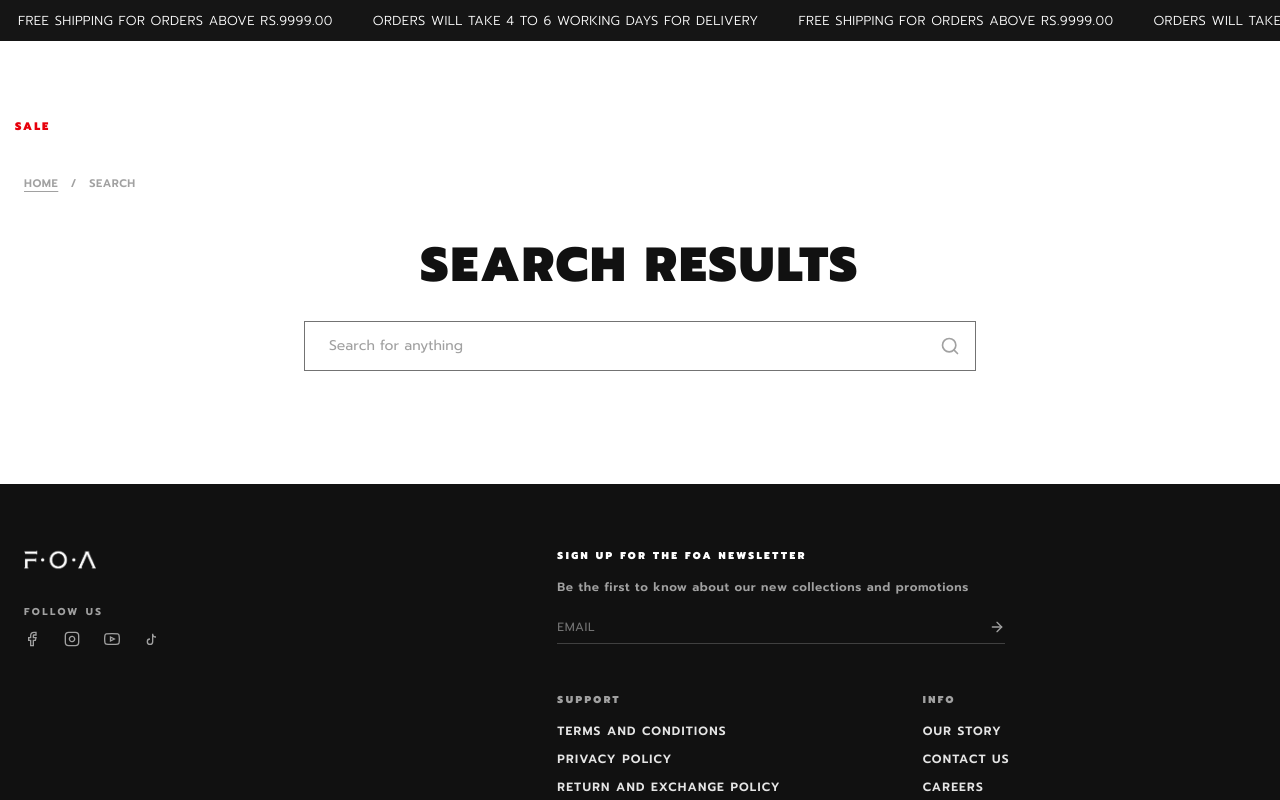
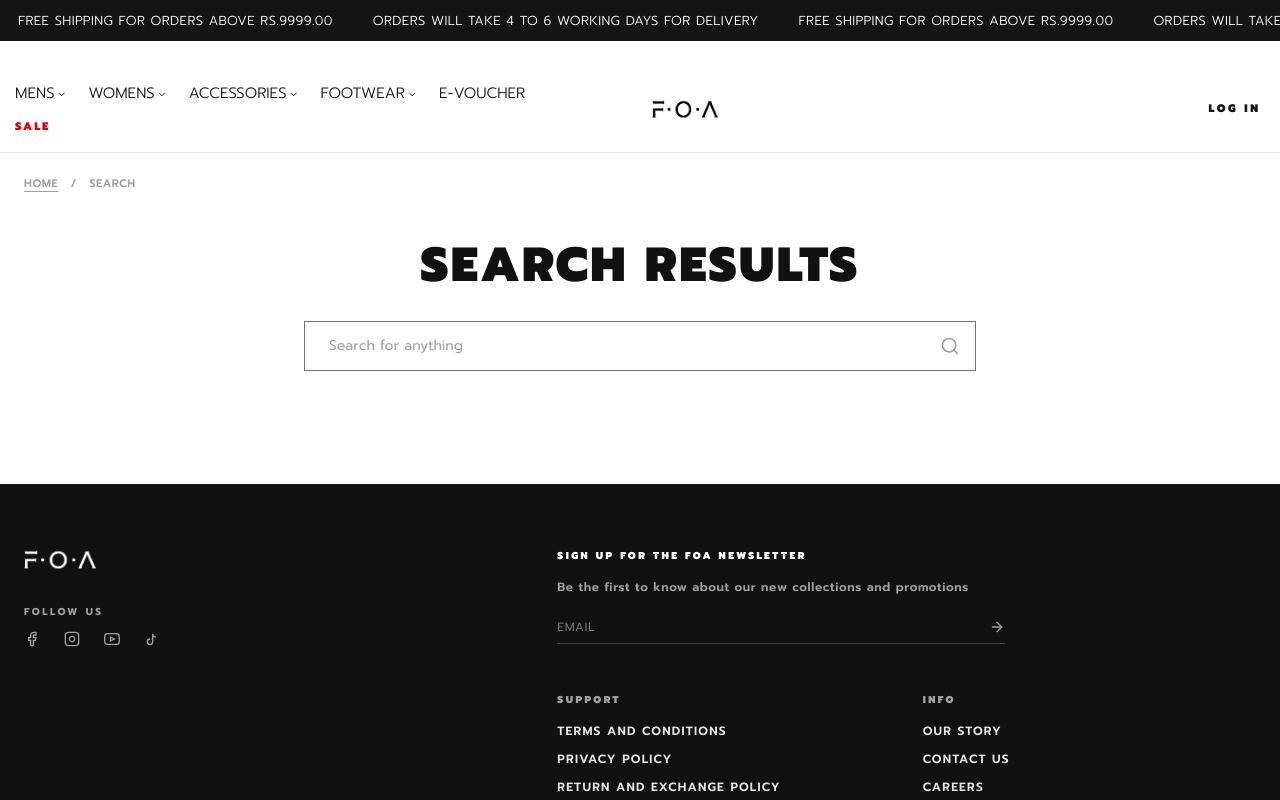
Before and after one commit to Manujitha420/FOA-clone, a Next.js app: page /search in a window 1280 px wide. Shown: the top 800 px of the page. Built offline with nearby package versions, Linux system fonts and the light colour scheme.

Commit message:
remove the dynamic navigationbar from login, register and srach item pages.

```diff
--- a/src/components/layout/Navbar.tsx
+++ b/src/components/layout/Navbar.tsx
@@ -184,7 +184,7 @@ export const Navbar: React.FC = () => {
   const [isMobileMenuOpen, setIsMobileMenuOpen] = useState(false);
   const [isSearchOpen, setIsSearchOpen] = useState(false);
   const [activeDropdown, setActiveDropdown] = useState<string | null>(null);
-  const isHeaderActive = isHovered || isScrolled || !!activeDropdown;
+  const isHeaderActive = pathname !== "/" || isHovered || isScrolled || !!activeDropdown;
 
   useEffect(() => {
     const handleScroll = () => {
```
